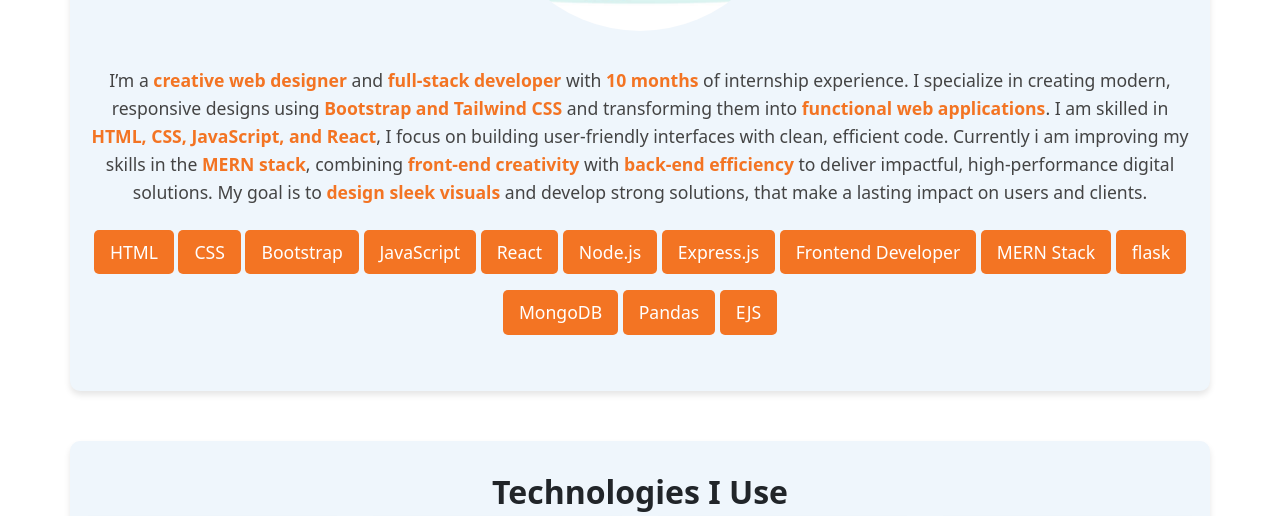
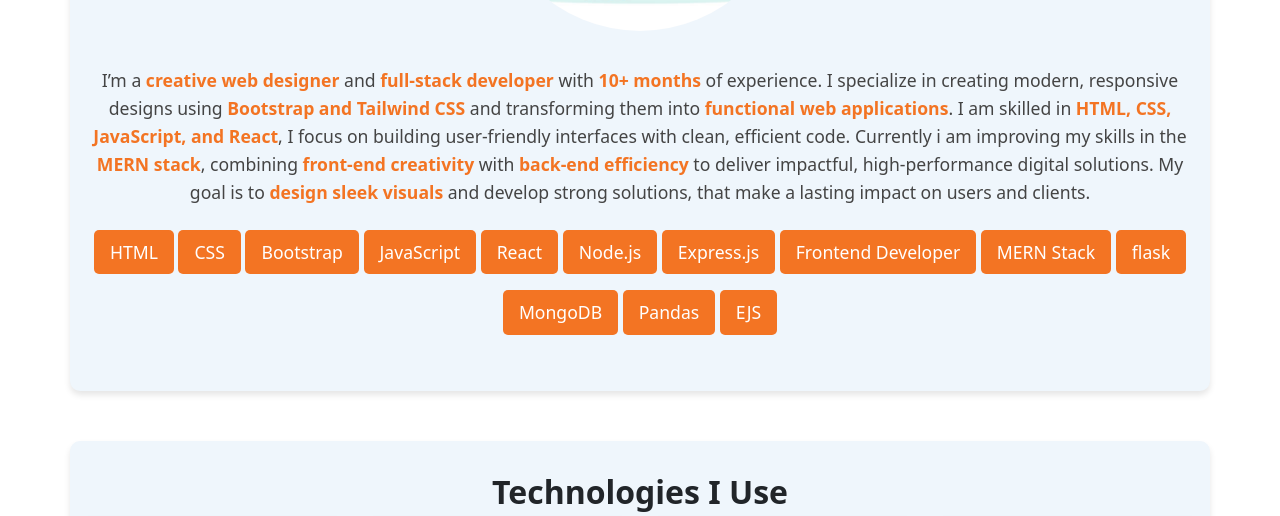
Before and after one commit to suraj3641/Suraj-Portfolio, a plain HTML site: page index.html in a window 1280 px wide. Shown: the part 1776-2292 px from the top of the page. Drawn offline with nearby package versions, Linux system fonts and the light colour scheme; a script that the page names is missing.

Commit message:
first commit

```diff
--- a/index.html
+++ b/index.html
@@ -158,7 +158,7 @@
         <img src="Images/about.jpg" alt="Profile Image" class="profile-img">
     </div>
     <div class="content ">
-        <p>I’m a <strong>creative web designer</strong> and <strong>full-stack developer</strong> with <strong>10 months</strong> of internship experience. I specialize in creating modern, responsive designs using <strong>Bootstrap and Tailwind CSS </strong> and transforming them into <strong>functional web applications</strong>. I am skilled in <strong>HTML, CSS, JavaScript, and React</strong>, I focus on building  user-friendly interfaces with clean, efficient code. Currently i am improving my skills in the <strong>MERN stack</strong>, combining <strong>front-end creativity</strong> with <strong>back-end efficiency</strong> to deliver impactful, high-performance digital solutions. My goal is to <strong>design sleek visuals</strong> and develop  strong solutions, that make a lasting impact on users and clients.</p>
+        <p>I’m a <strong>creative web designer</strong> and <strong>full-stack developer</strong> with <strong>10+ months</strong> of  experience. I specialize in creating modern, responsive designs using <strong>Bootstrap and Tailwind CSS </strong> and transforming them into <strong>functional web applications</strong>. I am skilled in <strong>HTML, CSS, JavaScript, and React</strong>, I focus on building  user-friendly interfaces with clean, efficient code. Currently i am improving my skills in the <strong>MERN stack</strong>, combining <strong>front-end creativity</strong> with <strong>back-end efficiency</strong> to deliver impactful, high-performance digital solutions. My goal is to <strong>design sleek visuals</strong> and develop  strong solutions, that make a lasting impact on users and clients.</p>
         <ul class="skills-list">
           <li>HTML</li>
           <li>CSS</li>
```
